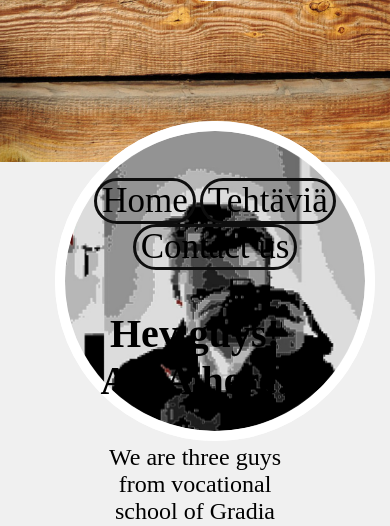
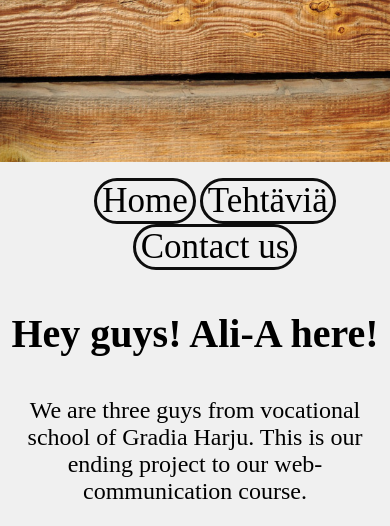
Before and after one commit to jaakop/saakoLisaaTehtavia, a PHP site: page /about/about.html in a window 390 px wide; the page is wider, and only the part inside the window is pictured. Shown: the part 379-905 px from the top of that part. Run offline with PHP 8.4, Linux system fonts and the light colour scheme.

Commit message:
Made some responisve design

```diff
--- a/about/about.html
+++ b/about/about.html
@@ -45,7 +45,7 @@
     </div>
 </header>
 <body>
-    <section style="font-size: 150%; padding-left: 100px; padding-right: 100px;">
+    <section style="font-size: 150%;">
         <article>
             <h1>Hey guys! Ali-A here!</h1>
             <p>We are three guys from vocational school of Gradia Harju. This is our ending project to our web-communication course.</p>
--- a/about/style.css
+++ b/about/style.css
@@ -45,3 +45,19 @@ li{
     display: inline-block;
     padding: -20px;
 }
+@media screen and (max-width: 950px){
+    .profilePic{
+        height: 200px;
+    }
+}
+@media screen and (max-width: 650px){
+    .profilePic{
+        height: 150px;
+        border-width: 5px;
+    }
+}@media screen and (max-width: 500px){
+    .profilePic{
+        height: 75px;
+        border-width: 5px;
+    }
+}
```
